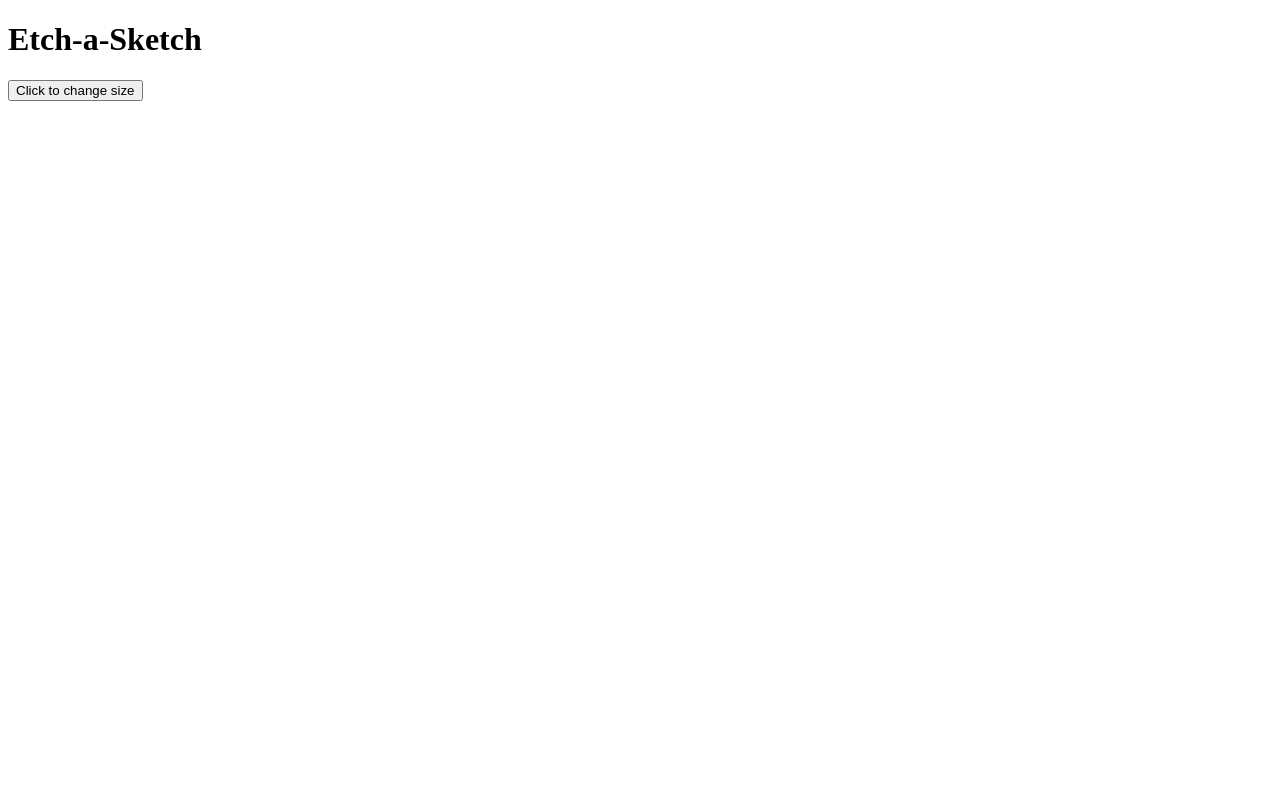
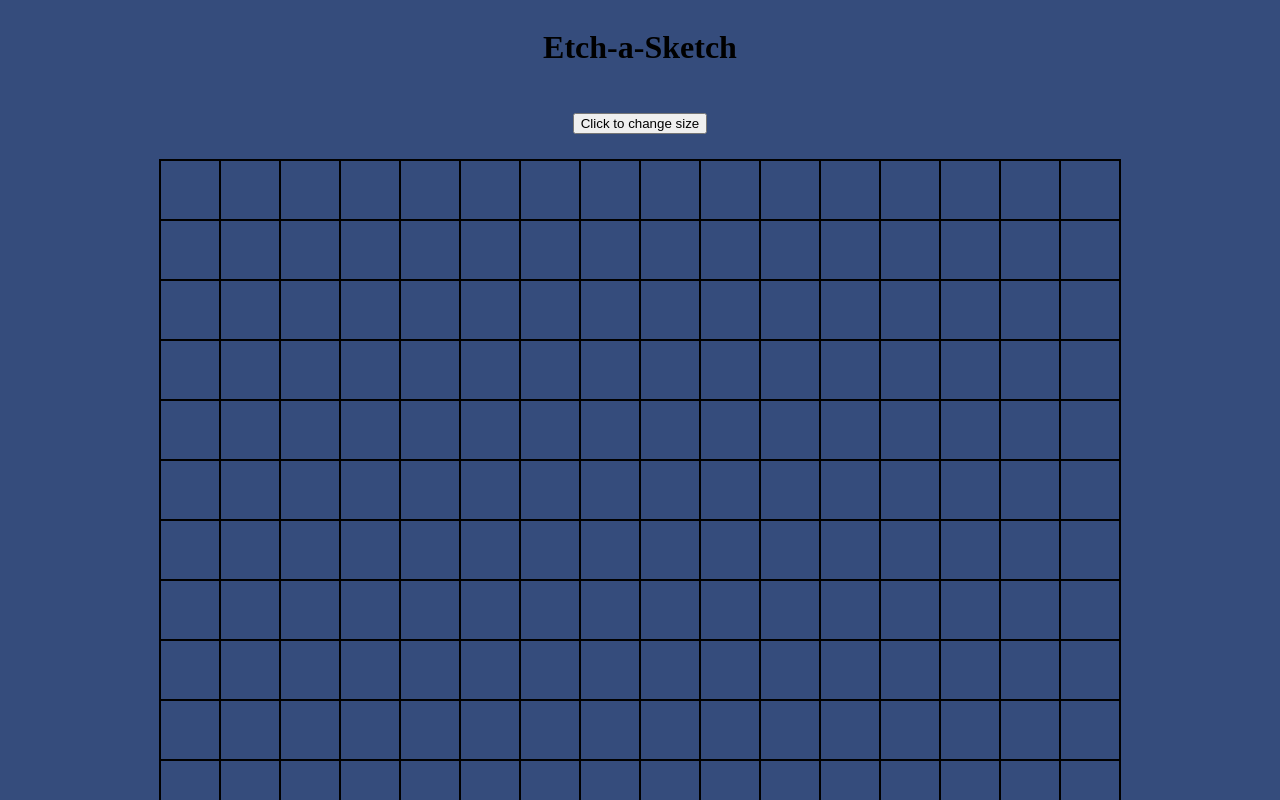
Before and after one commit to Tyler-Slone/etch-a-sksetch, a plain HTML site: page index.html in a window 1280 px wide. Shown: the top 800 px of the page. Drawn offline with Linux system fonts and the light colour scheme.

Commit message:
Add css and adjust grid js to display grid correctly
Also adjusted html and completed error handling

```diff
--- a/index.html
+++ b/index.html
@@ -12,9 +12,7 @@
       <h1 id="Title">Etch-a-Sketch</h1>
     </header>
 
-    <div id="changeSize">
-      <button id="changeSizeBtn">Click to change size</button>
-    </div>
+    <button id="changeSizeBtn">Click to change size</button>
 
     <div id="grid"></div>
 
--- a/script.js
+++ b/script.js
@@ -12,6 +12,18 @@ function createGrid(gridSize) {
     gridElement.addEventListener("mouseover", changeColor);
     grid.appendChild(gridElement);
   }
+  setGridElementSize(gridSize);
+}
+
+// Sets the size of each grid element based on gridSize
+function setGridElementSize(gridSize) {
+  const gridElements = document.querySelectorAll(".gridElement");
+  const elementSize = 100 / gridSize;
+
+  gridElements.forEach((element) => {
+    element.style.flexBasis = `${elementSize}%`;
+    element.style.height = `${elementSize}%`;
+  });
 }
 
 // Changes color to black
@@ -34,8 +46,17 @@ window.onload = () => {
   createGrid(gridSize);
 };
 
-//TODO Need to add error handling for inputs > 100, 0, negative, and not a num
 changeSizeBtn.addEventListener("click", () => {
-  gridSize = prompt("Please enter a new size up to 100");
-  changeSize(gridSize);
+  let newSize = prompt("Please enter a new size up to 100");
+
+  // Convert the input to a number
+  newSize = parseInt(newSize);
+
+  // Error handling
+  if (isNaN(newSize) || newSize <= 0 || newSize > 100) {
+    alert("Please enter a valid number between 1 and 100.");
+  } else {
+    gridSize = newSize;
+    changeSize(gridSize);
+  }
 });
--- a/styles.css
+++ b/styles.css
@@ -0,0 +1,23 @@
+body {
+  display: flex;
+  flex-direction: column;
+  justify-content: center;
+  align-items: center;
+  gap: 25px;
+  background-color: #354c7c;
+}
+
+#grid {
+  display: flex;
+  flex-wrap: wrap;
+  width: 960px;
+  height: 960px;
+  border: 1px solid black;
+}
+
+.gridElement {
+  flex: 1 0 6.25%;
+  height: 6.25%;
+  box-sizing: border-box;
+  border: 1px solid black;
+}
```
